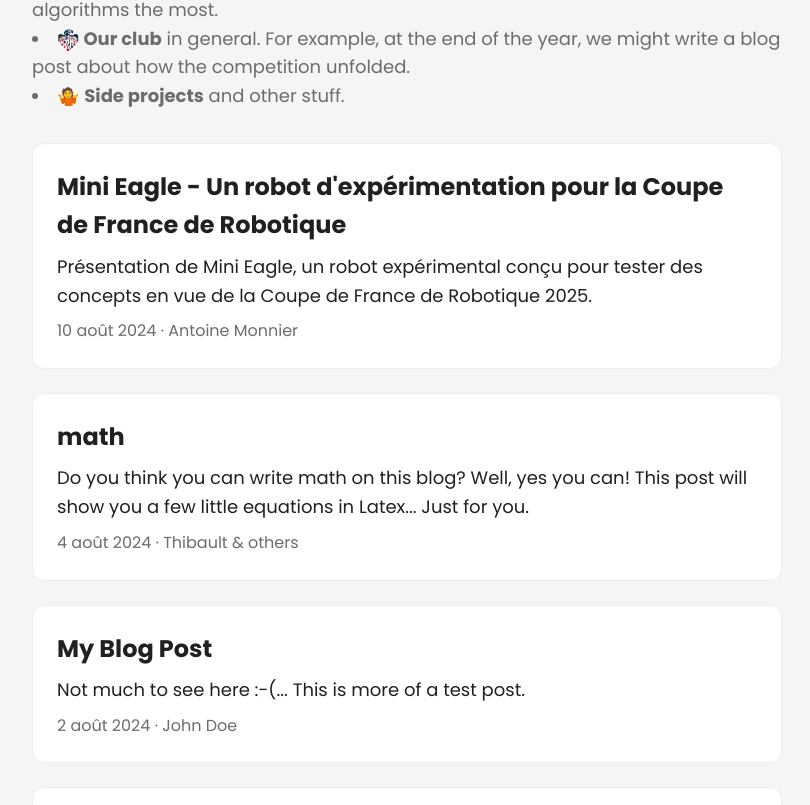
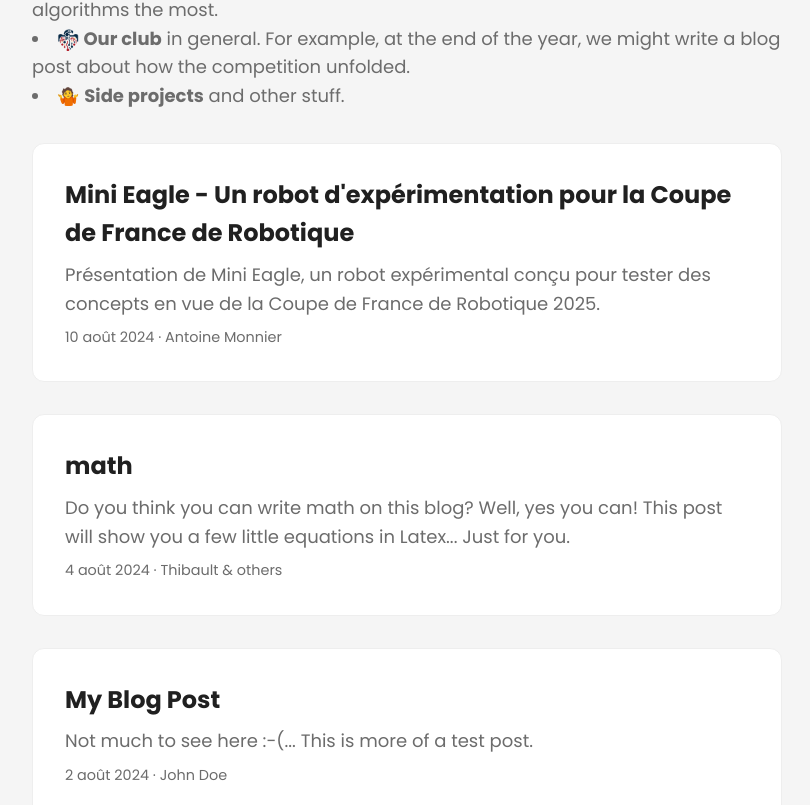
Before and after one commit to Eagletech-robotic/website, a React (Vite) app: page /blog in a window 1280 px wide. Shown: the part 755-1560 px from the top of the page, without its empty margins (233-1043 px from the left). Built offline with nearby package versions, Linux system fonts and the light colour scheme.

Commit message:
Minor size+color adjustements

```diff
--- a/src/components/DesktopHeader/styles.ts
+++ b/src/components/DesktopHeader/styles.ts
@@ -38,7 +38,7 @@ const linkStyles = css`
 
     text-decoration: none;
     cursor: pointer;
-    font-size: ${fontSizes.desktop.small};
+    font-size: ${fontSizes.desktop.content};
 
     transition: 0.3s ${hoverTransitionTimingFunction};
 
--- a/src/components/PostSummary/styles.ts
+++ b/src/components/PostSummary/styles.ts
@@ -13,8 +13,8 @@ export const StyledPostSummary = styled(Link)`
 `
 
 export const Container = styled.div`
-    padding: 1.5rem;
-    margin-bottom: 1.5rem;
+    padding: 2rem;
+    margin-bottom: 2rem;
 
     background-color: white;
     border: 1px solid ${colors.border};
@@ -23,11 +23,11 @@ export const Container = styled.div`
     transition: 0.3s ${hoverTransitionTimingFunction};
 
     &:hover {
-        transform: scale(1.05);
+        transform: scale(1.03);
     }
 
     &:active {
-        transform: scale(0.95);
+        transform: scale(0.97);
     }
 `
 
@@ -47,7 +47,7 @@ export const Title = styled.h2`
 
 export const Summary = styled.div`
     font-size: ${fontSizes.mobile.content};
-    color: ${colors.text};
+    color: ${colors.textLight};
     margin: 8px 0;
 
     @media (min-width: ${breakpoints.tablet}) {
--- a/src/styles/commonStyles.ts
+++ b/src/styles/commonStyles.ts
@@ -32,14 +32,14 @@ export const fontSizes = {
         heading1: '2rem',
         heading2: '1.5rem',
         content: '1.125rem',
-        small: '1rem',
+        small: '0.9rem',
     },
     mobile: {
         title: '2.25rem',
         heading1: '1.75rem',
         heading2: '1.5rem',
         content: '1rem',
-        small: '1rem',
+        small: '0.85rem',
     },
 }
 
```
